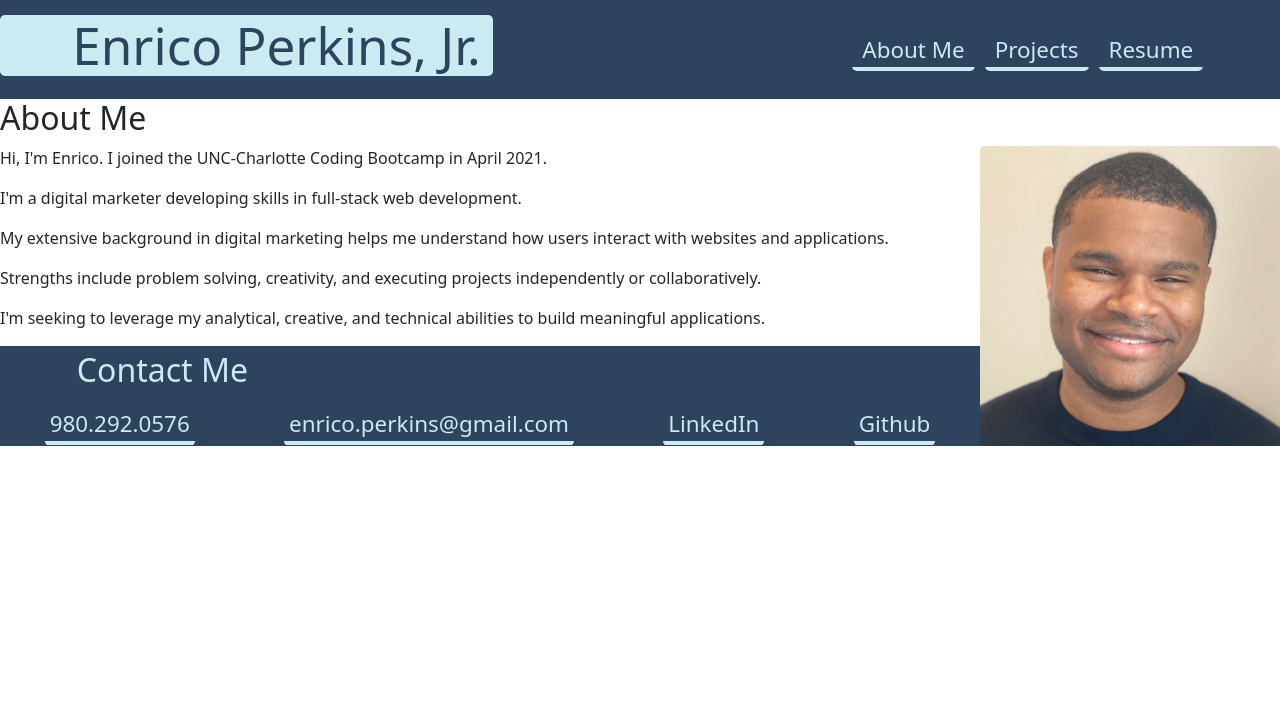
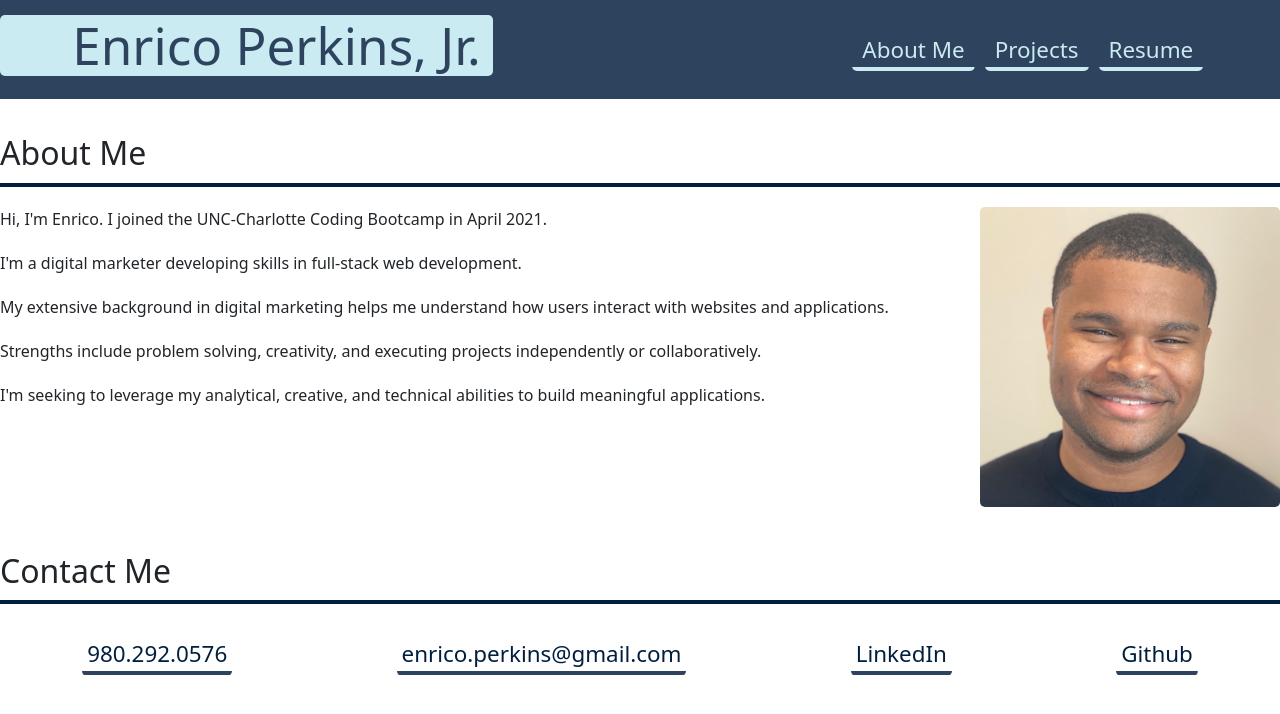
Before and after one commit to evperkinsjr/react-portfolio, a React (Create React App) app: page / in a window 1280 px wide. Shown: the top 714 px of the page. Built offline with nearby package versions, Linux system fonts and the light colour scheme.

Commit message:
more css styling

```diff
--- a/src/App.css
+++ b/src/App.css
@@ -19,3 +19,30 @@ body {
   margin: 0;
   padding: 0;
 }
+
+.page-section {
+    margin: 25px 0;
+    padding: 10px 0;
+    display: flex;
+    flex-direction: row;
+    flex-wrap: wrap;
+    align-items: stretch;
+    justify-content: space-between;
+}
+
+.page-section > h2,
+  .page-section > div {
+    flex: 0 0 100%;
+  }
+
+.page-section > h2 {
+  border-right: none;
+  border-bottom: 4px solid var(--secondary);
+  margin-bottom: 20px;
+  padding-bottom: 10px;
+  text-align: left;
+}
+
+.page-section p {
+    margin-bottom: 20px;
+}
--- a/src/components/Footer/style.css
+++ b/src/components/Footer/style.css
@@ -1,14 +1,3 @@
-footer {
-    background-color: var(--tertiary);
-}
-
-footer h2 {
-    color: var(--primary);
-    border-radius: 5px;
-    padding: 5px 1% 5px 6%;
-    text-align: left;
-}
-
 .contact address {
     display: flex;
     flex-wrap: wrap;
@@ -21,8 +10,8 @@ footer h2 {
     text-decoration: none;
     display: inline-block;
     padding: 5px;
-    color: var(--primary);
-    background-image: linear-gradient(270deg, var(--primary) 0%, var(--primary) 100%);
+    color: var(--secondary);
+    background-image: linear-gradient(270deg, var(--tertiary) 0%, var(--tertiary) 100%);
     background-repeat: no-repeat;
     background-size: 100% 10%;
     background-position: bottom;
@@ -33,5 +22,5 @@ footer h2 {
 
 .contact address a:hover {
     background-size: 100% 100%;
-    color: var(--secondary);
+    color: var(--primary);
 }
```
